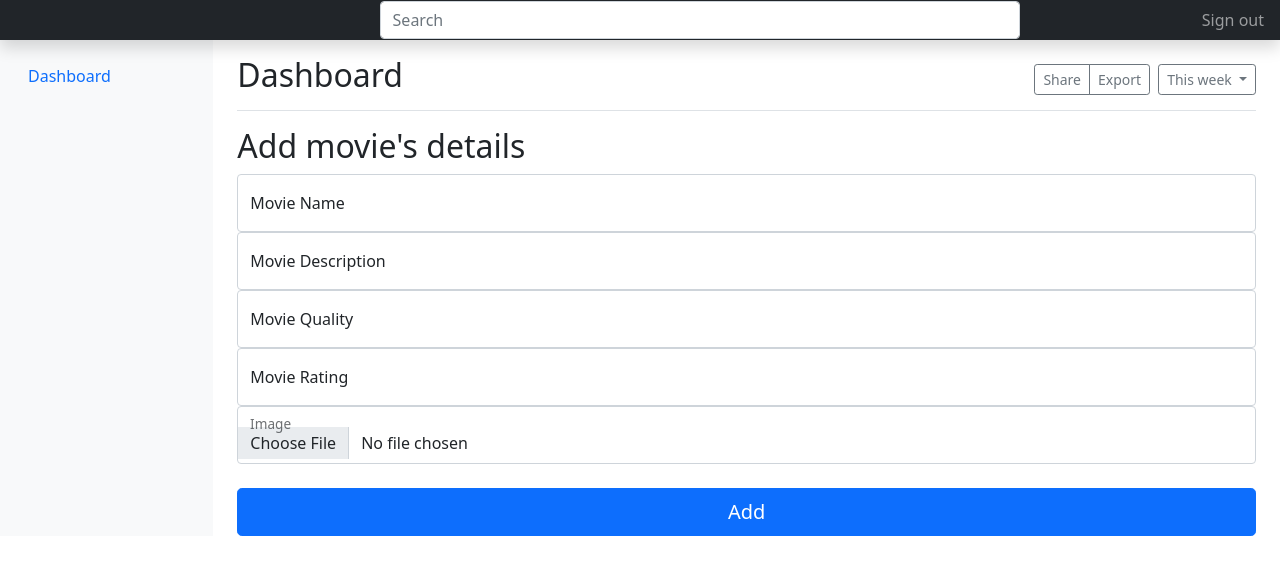
After one commit to Darisahmeti9/php-mysql, a PHP site: page /movies.php in a window 1280 px wide. The commit adds this page. Shown: the top 575 px of the page. Run offline with PHP 8.4, Linux system fonts and the light colour scheme; some libraries are stand-ins or nearby versions.

Commit message:
dddaaaaaaa

```diff
--- a/MMS/list_movies.php
+++ b/MMS/list_movies.php
@@ -90,6 +90,7 @@ $users_data=$selectUsers->fetchAll();
 
       </div>\
       <h2>Users</h2>
+
       <div class="table-responsive">
         <table class="table table-striped table-sm">
           <thead>
--- /dev/null
+++ b/MMS/movies.php
@@ -0,0 +1,109 @@
+<?php>
+session_start();
+?>
+
+
+<!DOCTYPE html>
+ <html>
+ <head>
+    <title>Dashboard</title>
+    <link href="https://cdn.jsdelivr.net/npm/bootstrap@5.1.3/dist/css/bootstrap.min.css" rel="stylesheet" integrity="sha384-1BmE4kWBq78iYhFldvKuhfTAU6auU8tT94WrHftjDbrCEXSU1oBoqyl2QvZ6jIW3" crossorigin="anonymous">
+     <meta name="viewport" content="width=device-width, initial-scale=1">
+    <meta name="description" content="">
+    <meta name="author" content="Mark Otto, Jacob Thornton, and Bootstrap contributors">
+    <meta name="generator" content="Hugo 0.88.1">
+    <link rel="apple-touch-icon" href="/docs/5.1/assets/img/favicons/apple-touch-icon.png" sizes="180x180">
+    <link rel="icon" href="/docs/5.1/assets/img/favicons/favicon-32x32.png" sizes="32x32" type="image/png">
+    <link rel="icon" href="/docs/5.1/assets/img/favicons/favicon-16x16.png" sizes="16x16" type="image/png">
+    <link rel="manifest" href="/docs/5.1/assets/img/favicons/manifest.json">
+    <link rel="mask-icon" href="/docs/5.1/assets/img/favicons/safari-pinned-tab.svg" color="#7952b3">
+    <link rel="icon" href="/docs/5.1/assets/img/favicons/favicon.ico">
+    <meta name="theme-color" content="#7952b3">
+ </head>
+ <body>
+
+ <header class="navbar navbar-dark sticky-top bg-dark flex-md-nowrap p-0 shadow">
+  <a class="navbar-brand col-md-3 col-lg-2 me-0 px-3" href="#"></a>
+  <button class="navbar-toggler position-absolute d-md-none collapsed" type="button" data-bs-toggle="collapse" data-bs-target="#sidebarMenu" aria-controls="sidebarMenu" aria-expanded="false" aria-label="Toggle navigation">
+    <span class="navbar-toggler-icon"></span>
+  </button>
+  <input class="form-control form-control-dark w-50" type="text" placeholder="Search" aria-label="Search">
+  <div class="navbar-nav">
+    <div class="nav-item text-nowrap">
+      <a class="nav-link px-3" href="logout.php">Sign out</a>
+    </div>
+  </div>
+</header>
+
+<div class="container-fluid">
+  <div class="row">
+    <nav id="sidebarMenu" class="col-md-3 col-lg-2 d-md-block bg-light sidebar collapse">
+      <div class="position-sticky pt-3">
+        <ul class="nav flex-column">
+          <li class="nav-item">
+            <a class="nav-link active" aria-current="page" href="dashboard.php">
+              <span data-feather="home"></span>
+              Dashboard
+            </a>
+
+        </ul>
+
+
+
+      </div>
+    </nav>
+
+    <main class="col-md-9 ms-sm-auto col-lg-10 px-md-4">
+      <div class="d-flex justify-content-between flex-wrap flex-md-nowrap align-items-center pt-3 pb-2 mb-3 border-bottom">
+        <h1 class="h2">Dashboard</h1>
+        <div class="btn-toolbar mb-2 mb-md-0">
+          <div class="btn-group me-2">
+            <button type="button" class="btn btn-sm btn-outline-secondary">Share</button>
+            <button type="button" class="btn btn-sm btn-outline-secondary">Export</button>
+          </div>
+          <button type="button" class="btn btn-sm btn-outline-secondary dropdown-toggle">
+            <span data-feather="calendar"></span>
+            This week
+          </button>
+        </div>
+      </div>
+
+
+      <h2>Add movie's details</h2>
+      <div class="table-responsive">
+        <form action="addMovie.php" method="post">
+        <div class="form-floating">
+          <input type="text" class="form-control" id="floatingInput" placeholder="movie_name" name="movie_name" >
+          <label for="floatingInput">Movie Name</label>
+        </div>
+        <div class="form-floating">
+          <input type="text" class="form-control" id="floatingInput" placeholder="Movie Description" name="movie_desc" >
+          <label for="floatingInput">Movie Description</label>
+        </div>
+        <div class="form-floating">
+          <input type="text" class="form-control" id="floatingInput" placeholder="Movie Quality" name="movie_quality" >
+          <label for="floatingInput">Movie Quality</label>
+        </div>
+        <div class="form-floating">
+          <input type="number" class="form-control" id="floatingInput" placeholder="Movie Rating" name="movie_rating">
+          <label for="floatingInput">Movie Rating</label>
+        </div>
+
+           <div class="form-floating">
+          <input type="file" class="form-control" id="floatingInput" placeholder="Image" name="movie_image">
+          <label for="floatingInput">Image</label>
+        </div>
+
+
+        <br>
+        <button class="w-100 btn btn-lg btn-primary" type="submit" name="submit1">Add</button>
+      </form>
+      </div>
+    </main>
+  </div>
+</div>
+    <script src="/docs/5.1/dist/js/bootstrap.bundle.min.js" integrity="sha384-ka7Sk0Gln4gmtz2MlQnikT1wXgYsOg+OMhuP+IlRH9sENBO0LRn5q+8nbTov4+1p" crossorigin="anonymous"></script>
+      <script src="https://cdn.jsdelivr.net/npm/feather-icons@4.28.0/dist/feather.min.js" integrity="sha384-uO3SXW5IuS1ZpFPKugNNWqTZRRglnUJK6UAZ/gxOX80nxEkN9NcGZTftn6RzhGWE" crossorigin="anonymous"></script><script src="https://cdn.jsdelivr.net/npm/chart.js@2.9.4/dist/Chart.min.js" integrity="sha384-zNy6FEbO50N+Cg5wap8IKA4M/ZnLJgzc6w2NqACZaK0u0FXfOWRRJOnQtpZun8ha" crossorigin="anonymous"></script><script src="dashboard.js"></script>
+  </body>
+</html>
+ </body>
```
Also changed, not shown: MMS/addMovie.php (added, +26 -0 lines), MMS/delete.php (added, +12 -0 lines), MMS/home.php (added, +124 -0 lines), MMS/movie_images/200605052612-16-african-american-films-police-history.jpg (added).
